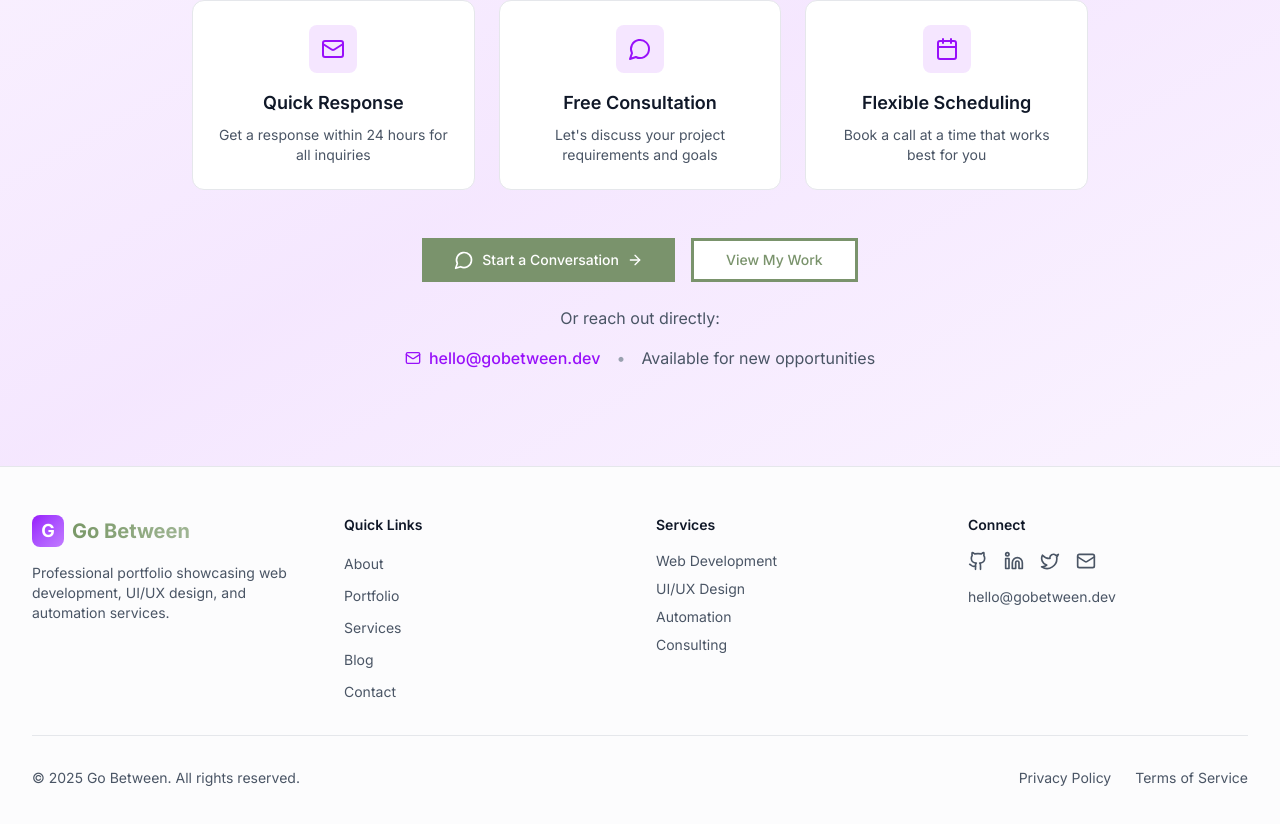
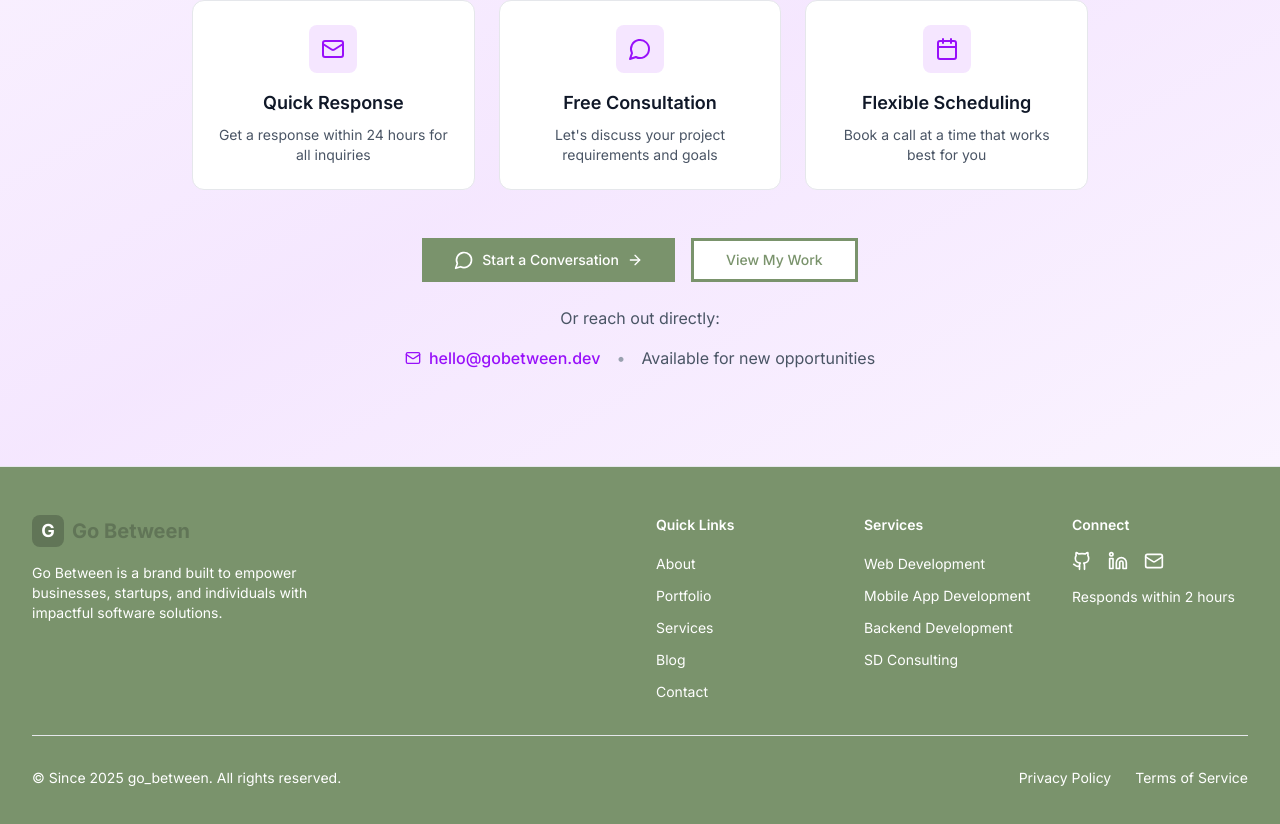
Before and after one commit to Ola-Oluwajuwon/gobetween, a Next.js app: page / in a window 1280 px wide. Shown: the part 4588-5412 px from the top of the page. Built offline with nearby package versions, Linux system fonts and the light colour scheme.

Commit message:
Modify: update footer component with refined links and styling

```diff
--- a/src/components/Layout/Footer.tsx
+++ b/src/components/Layout/Footer.tsx
@@ -1,5 +1,5 @@
 import Link from "next/link";
-import { Github, Linkedin, Twitter, Mail } from "lucide-react";
+import { Github, Linkedin, Mail } from "lucide-react";
 
 const quickLinks = [
   { name: "About", href: "/about" },
@@ -9,47 +9,58 @@ const quickLinks = [
   { name: "Contact", href: "/contact" },
 ];
 
+const serviceLinks = [
+  { name: "Web Development", href: "/services/web-development" },
+  { name: "Mobile App Development", href: "/services/mobile-app-development" },
+  { name: "Backend Development", href: "/services/backend-development" },
+  { name: "SD Consulting", href: "/services/sd-consulting" },
+];
+
 const socialLinks = [
-  { name: "GitHub", href: "https://github.com", icon: Github },
-  { name: "LinkedIn", href: "https://linkedin.com", icon: Linkedin },
-  { name: "Twitter", href: "https://twitter.com", icon: Twitter },
-  { name: "Email", href: "mailto:hello@gobetween.dev", icon: Mail },
+  { name: "GitHub", href: "https://github.com/Ola-Oluwajuwon", icon: Github },
+  {
+    name: "LinkedIn",
+    href: "https://www.linkedin.com/in/oluwajuwon-kayode/",
+    icon: Linkedin,
+  },
+  { name: "Email", href: "mailto:kayodeoluwajuwon9@gmail.com", icon: Mail },
 ];
 
 export default function Footer() {
-  const currentYear = new Date().getFullYear();
+  // const currentYear = new Date().getFullYear();
 
   return (
-    <footer className="border-t border-gray-200 dark:border-gray-800 bg-gray-50/50 dark:bg-gray-900/50">
+    <footer className="border-t border-gray-200 bg-brand-secondary">
       <div className="container mx-auto px-4 py-12 sm:px-6 lg:px-8">
-        <div className="grid grid-cols-1 md:grid-cols-4 gap-8">
+        <div className="grid grid-cols-1 lg:grid-cols-2 gap-8">
+          <div>
             {/* Brand */}
             <div className="space-y-4">
               <Link href="/" className="flex items-center space-x-2">
-              <div className="h-8 w-8 rounded-lg bg-gradient-to-br from-purple-600 to-purple-400 flex items-center justify-center">
+                <div className="h-8 w-8 rounded-lg bg-brand-primary flex items-center justify-center">
                   <span className="text-lg font-bold text-white">G</span>
                 </div>
-              <span className="text-xl font-bold gradient-text">
+                <span className="text-xl font-bold text-brand-primary">
                   Go Between
                 </span>
               </Link>
-            <p className="text-sm text-gray-600 dark:text-gray-400 max-w-xs">
-              Professional portfolio showcasing web development, UI/UX design,
-              and automation services.
+              <p className="text-sm text-white max-w-xs">
+                Go Between is a brand built to empower businesses, startups, and
+                individuals with impactful software solutions.
               </p>
             </div>
+          </div>
 
+          <div className="grid grid-cols-2 sm:grid-cols-3 gap-8">
             {/* Quick Links */}
             <div className="space-y-4">
-            <h3 className="text-sm font-semibold text-gray-900 dark:text-gray-100">
-              Quick Links
-            </h3>
+              <h3 className="text-sm font-semibold text-white">Quick Links</h3>
               <ul className="space-y-2">
                 {quickLinks.map((link) => (
                   <li key={link.name}>
                     <Link
                       href={link.href}
-                    className="text-sm text-gray-600 dark:text-gray-400 hover:text-gray-900 dark:hover:text-gray-100 transition-colors duration-200"
+                      className="text-sm text-white hover:text-brand-primary transition-colors duration-200"
                     >
                       {link.name}
                     </Link>
@@ -60,30 +71,24 @@ export default function Footer() {
 
             {/* Services */}
             <div className="space-y-4">
-            <h3 className="text-sm font-semibold text-gray-900 dark:text-gray-100">
-              Services
-            </h3>
+              <h3 className="text-sm font-semibold text-white">Services</h3>
               <ul className="space-y-2">
-              <li className="text-sm text-gray-600 dark:text-gray-400">
-                Web Development
+                {serviceLinks.map((link) => (
+                  <li key={link.name}>
+                    <Link
+                      href={link.href}
+                      className="text-sm text-white hover:text-brand-primary transition-colors duration-200"
+                    >
+                      {link.name}
+                    </Link>
                   </li>
-              <li className="text-sm text-gray-600 dark:text-gray-400">
-                UI/UX Design
-              </li>
-              <li className="text-sm text-gray-600 dark:text-gray-400">
-                Automation
-              </li>
-              <li className="text-sm text-gray-600 dark:text-gray-400">
-                Consulting
-              </li>
+                ))}
               </ul>
             </div>
 
             {/* Social & Contact */}
             <div className="space-y-4">
-            <h3 className="text-sm font-semibold text-gray-900 dark:text-gray-100">
-              Connect
-            </h3>
+              <h3 className="text-sm font-semibold text-white">Connect</h3>
               <div className="flex space-x-4">
                 {socialLinks.map((social) => {
                   const Icon = social.icon;
@@ -93,7 +98,7 @@ export default function Footer() {
                       href={social.href}
                       target="_blank"
                       rel="noopener noreferrer"
-                    className="text-gray-600 dark:text-gray-400 hover:text-gray-900 dark:hover:text-gray-100 transition-colors duration-200"
+                      className="text-white hover:text-brand-primary transition-colors duration-200"
                       aria-label={social.name}
                     >
                       <Icon className="h-5 w-5" />
@@ -101,28 +106,27 @@ export default function Footer() {
                   );
                 })}
               </div>
-            <p className="text-sm text-gray-600 dark:text-gray-400">
-              hello@gobetween.dev
-            </p>
+              <p className="text-sm text-white">Responds within 2 hours</p>
+            </div>
           </div>
         </div>
 
         {/* Bottom Bar */}
-        <div className="mt-8 pt-8 border-t border-gray-200 dark:border-gray-800">
+        <div className="mt-8 pt-8 border-t border-gray-200">
           <div className="flex flex-col sm:flex-row justify-between items-center space-y-4 sm:space-y-0">
-            <p className="text-sm text-gray-600 dark:text-gray-400">
-              © {currentYear} Go Between. All rights reserved.
+            <p className="text-sm text-white">
+              © Since 2025 go_between. All rights reserved.
             </p>
-            <div className="flex items-center space-x-6 text-sm text-gray-600 dark:text-gray-400">
+            <div className="flex items-center space-x-6 text-sm text-white">
               <Link
                 href="/privacy"
-                className="hover:text-gray-900 dark:hover:text-gray-100 transition-colors duration-200"
+                className="hover:text-brand-primary transition-colors duration-200"
               >
                 Privacy Policy
               </Link>
               <Link
                 href="/terms"
-                className="hover:text-gray-900 dark:hover:text-gray-100 transition-colors duration-200"
+                className="hover:text-brand-primary transition-colors duration-200"
               >
                 Terms of Service
               </Link>
```
Lines whose indentation alone changed are shown as unchanged.
